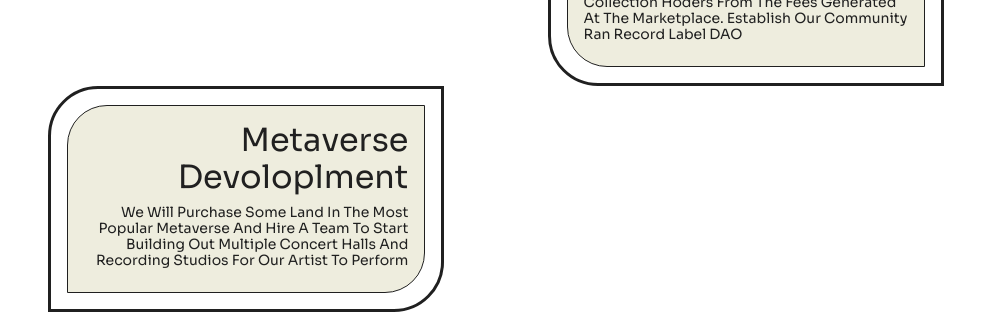
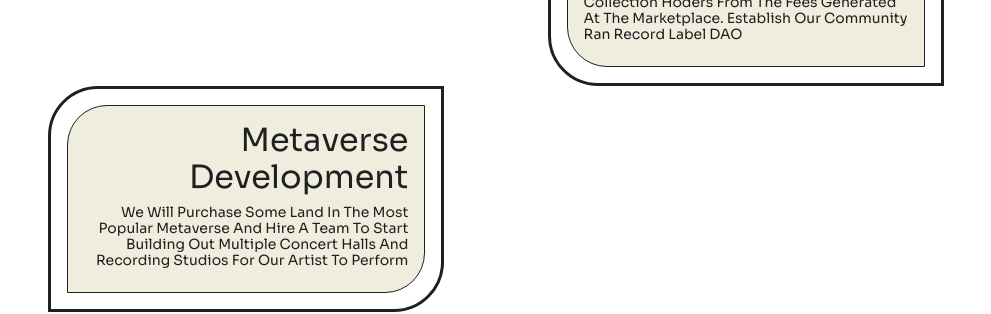
Before and after one commit to DopeSwope/Industry-Plants-LP, a React (Create React App) app: page / in a window 1280 px wide. Shown: the part 1980-2294 px from the top of the page, without its empty margins (144-1135 px from the left). Built offline with nearby package versions, Linux system fonts and the light colour scheme; a web font is replaced by a local one.

Commit message:
Update Roadmap.js

```diff
--- a/src/components/sections/Roadmap.js
+++ b/src/components/sections/Roadmap.js
@@ -235,7 +235,7 @@ const Roadmap = () => {
           />
           <RoadMapItem
             addToRef={addToRefs}
-            title="Metaverse Devoloplment"
+            title="Metaverse Development"
             subtext="We will purchase some land in the most popular metaverse and hire a team to start building out multiple concert halls and recording studios for our artist to perform"
           />
           <RoadMapItem
```
